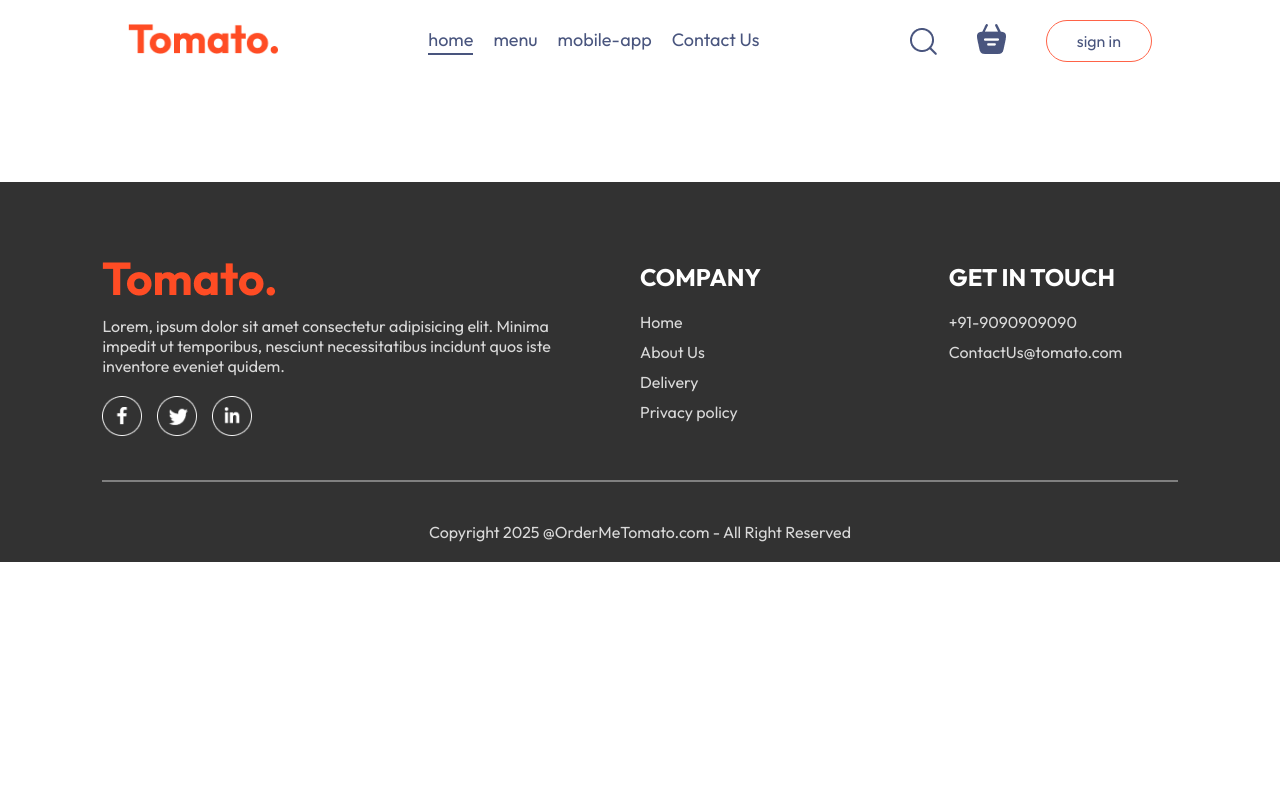
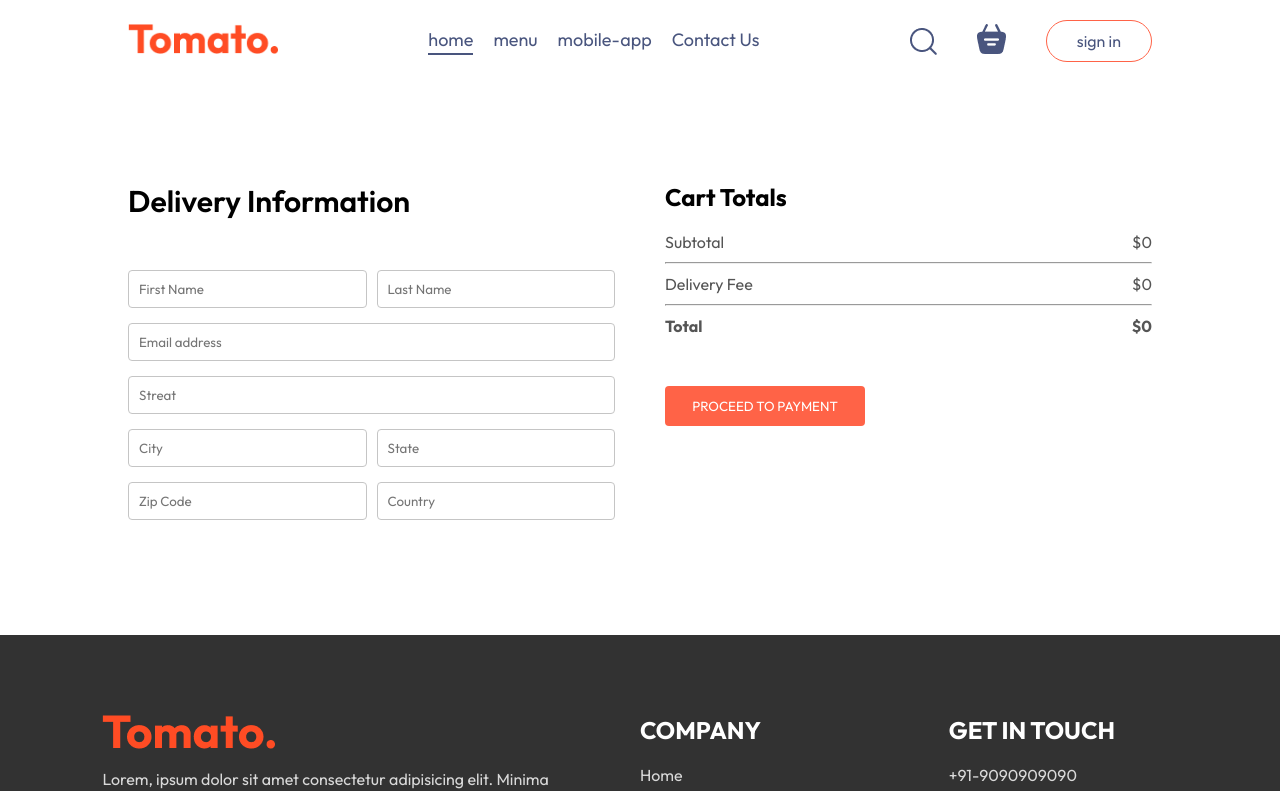
Before and after one commit to Shubham02-web/FoodDeliveryAPP, a React (Vite) app in the folder frontend/: page /order in a window 1280 px wide. Shown: the top 791 px of the page. Built offline with nearby package versions, Linux system fonts and the light colour scheme.

Commit message:
our placeorder componenet and page is also done almost our frontend work is done

```diff
--- a/frontend/src/App.jsx
+++ b/frontend/src/App.jsx
@@ -17,7 +17,7 @@
         <Routes>
           <Route path="/" element={<Home />} />
           <Route path="/cart" element={<Cart />} />
-          <Route path="/placeOrder" element={<PlaceOrder />} />
+          <Route path="/order" element={<PlaceOrder />} />
         </Routes>
       </div>
       <Footer />
--- a/frontend/src/pages/Cart/Cart.jsx
+++ b/frontend/src/pages/Cart/Cart.jsx
@@ -1,9 +1,11 @@
 import { useContext } from "react";
 import "./Cart.css";
 import { StoreContext } from "../../context/StoreContext";
+import { useNavigate } from "react-router-dom";
 const Cart = () => {
   const { food_list, cartItems, removeFromCart, getTotalCartAmount } =
     useContext(StoreContext);
+  const navigate = useNavigate();
   return (
     <div className="cart">
       <div className="cart-items">
@@ -48,15 +50,23 @@
             <hr />
             <div className="cart-total-details">
               <p>Delivery Fee</p>
-              <p>${2}</p>
+              <p>${getTotalCartAmount() === 0 ? 0 : 2}</p>
             </div>
             <hr />
             <div className="cart-total-details">
               <b>Total</b>
-              <b>${getTotalCartAmount() + 2}</b>
+              <b>
+                ${getTotalCartAmount() === 0 ? 0 : getTotalCartAmount() + 2}
+              </b>
             </div>
           </div>
-          <button>PROCEED TO CHECKOUT</button>
+          <button
+            onClick={() => {
+              navigate("/order");
+            }}
+          >
+            PROCEED TO CHECKOUT
+          </button>
         </div>
         <div className="cart-promocode">
           <div>
--- a/frontend/src/pages/PlaceOrder/PlaceOrder.css
+++ b/frontend/src/pages/PlaceOrder/PlaceOrder.css
@@ -0,0 +1,41 @@
+.place-order {
+  display: flex;
+  align-items: start;
+  justify-content: space-between;
+  gap: 50px;
+  margin-top: 100px;
+}
+
+.place-order-left {
+  width: 100%;
+  max-width: max(30%, 500px);
+}
+
+.place-order-left .title {
+  font-size: 30px;
+  font-weight: 600;
+  margin-bottom: 50px;
+}
+
+.place-order-left input {
+  margin-bottom: 15px;
+  width: 100%;
+  padding: 10px;
+  border: 1px solid #c5c5c5;
+  border-radius: 4px;
+  outline-color: tomato;
+}
+
+.place-order-left .multi-fields {
+  display: flex;
+  gap: 10px;
+}
+
+.place-order-right {
+  width: 100%;
+  max-width: max(40%, 500px);
+}
+
+.place-order .cart-total button {
+  margin-top: 30px;
+}
--- a/frontend/src/pages/PlaceOrder/PlaceOrder.jsx
+++ b/frontend/src/pages/PlaceOrder/PlaceOrder.jsx
@@ -1,6 +1,54 @@
+import { useContext } from "react";
 import "./PlaceOrder.css";
+import { StoreContext } from "../../context/StoreContext";
 const PlaceOrder = () => {
-  return <div></div>;
+  const { getTotalCartAmount } = useContext(StoreContext);
+  return (
+    <form className="place-order">
+      <div className="place-order-left">
+        <p className="title">Delivery Information</p>
+        <div className="multi-fields">
+          <input type="text" placeholder="First Name" />
+          <input type="text" placeholder="Last Name" />
+        </div>
+        <input type="email" placeholder="Email address" />
+        <input type="text" placeholder="Streat" />
+        <div className="multi-fields">
+          <input type="text" placeholder="City" />
+          <input type="text" placeholder="State" />
+        </div>
+        <div className="multi-fields">
+          <input type="text" placeholder="Zip Code" />
+          <input type="text" placeholder="Country" />
+        </div>
+      </div>
+      <div className="place-order-right">
+        <div className="cart-total">
+          <h2>Cart Totals</h2>
+          <div>
+            <div className="cart-total-details">
+              <p>Subtotal</p>
+              <p>${getTotalCartAmount()}</p>
+            </div>
+            <hr />
+            <div className="cart-total-details">
+              <p>Delivery Fee</p>
+              <p>${getTotalCartAmount() === 0 ? 0 : 2}</p>
+            </div>
+            <hr />
+            <div className="cart-total-details">
+              <b>Total</b>
+              <b>
+                ${getTotalCartAmount() === 0 ? 0 : getTotalCartAmount() + 2}
+              </b>
+            </div>
+          </div>
+
+          <button>PROCEED TO PAYMENT</button>
+        </div>
+      </div>
+    </form>
+  );
 };
 
 export default PlaceOrder;
```
